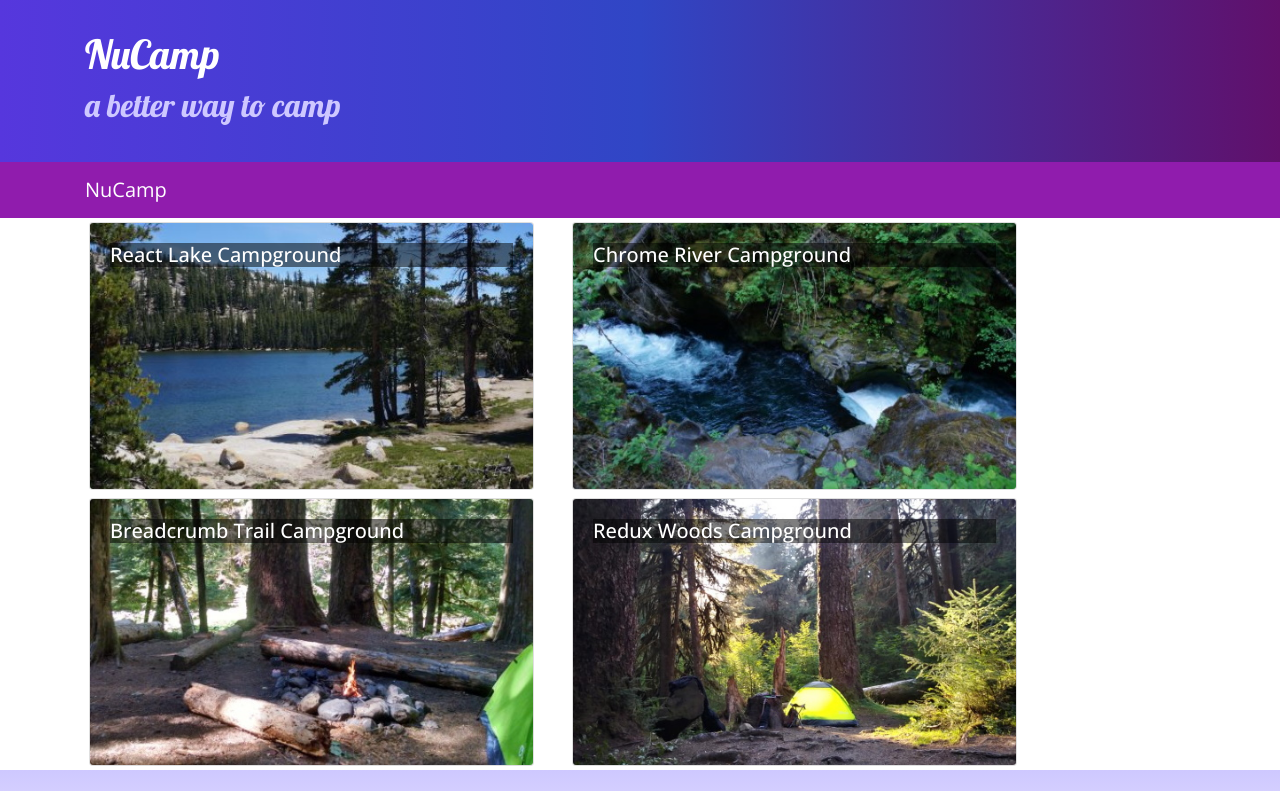
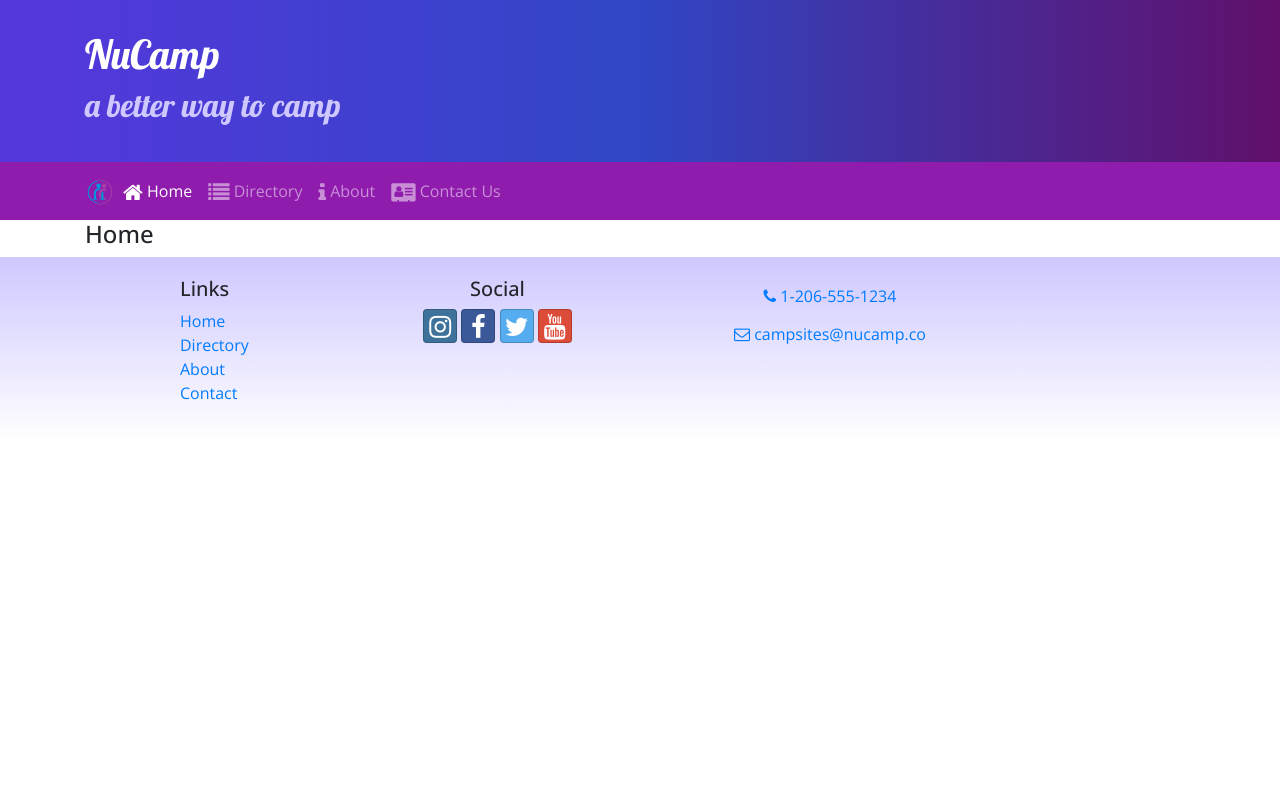
Before and after one commit to nmarofsky/BartArtReact, a React (Create React App) app: page /home in a window 1280 px wide. Shown: the top 791 px of the page. Built offline with nearby package versions, Linux system fonts and the light colour scheme.

Commit message:
React Router

```diff
--- a/package.json
+++ b/package.json
@@ -12,6 +12,7 @@
     "react": "^16.13.1",
     "react-dom": "^16.13.1",
     "react-popper": "0.9.2",
+    "react-router-dom": "4.2.2",
     "react-scripts": "3.4.1",
     "reactstrap": "5.0.0",
     "typeface-lobster": "^0.0.72",
--- a/src/App.js
+++ b/src/App.js
@@ -1,13 +1,16 @@
 import React, { Component } from 'react';
 import Main from './components/MainComponent';
+import { BrowserRouter } from 'react-router-dom';
 import './App.css';
 
 class App extends Component {
   render() {
       return (
-          <div className="App">
-             <Main />
-          </div>
+          <BrowserRouter>
+            <div className="App">
+              <Main />
+            </div>
+          </BrowserRouter>
         );
     };
 }
--- a/src/components/DirectoryComponents.js
+++ b/src/components/DirectoryComponents.js
@@ -2,9 +2,9 @@
 import { Card, CardImg, CardImgOverlay, CardTitle } from 'reactstrap';
 
 
-function RenderDirectoryItem({campsite, onClick}) {
+function RenderDirectoryItem({campsite}) {
     return (
-        <Card onClick={() => onClick(campsite.id)}>
+        <Card>
             <CardImg width="100%" src={campsite.image} alt={campsite.name} />
             <CardImgOverlay>
                 <CardTitle>{campsite.name}</CardTitle>
@@ -18,7 +18,7 @@
         const directory = props.campsites.map(campsite => {
             return (
                 <div key={campsite.id} className="col-md-5 m-1">
-                   <RenderDirectoryItem campsite={campsite} onClick={props.onClick} />
+                   <RenderDirectoryItem campsite={campsite}/>
                 </div>
             );
         });
--- a/src/components/FooterComponent.js
+++ b/src/components/FooterComponent.js
@@ -1,4 +1,5 @@
 import React from 'react';
+import { Link } from 'react-router-dom';
 
 function Footer(props) {
     return (
@@ -8,10 +9,10 @@
                     <div className="col-4 col-sm-2 offset-1">
                         <h5>Links</h5>
                         <ul className="list-unstyled">
-                            <li><a href="#">Home</a></li>
-                            <li><a href="#">About</a></li>
-                            <li><a href="#">Directory</a></li>
-                            <li><a href="#">Contact</a></li>
+                            <li><Link to='/home'>Home</Link></li>
+                            <li><Link to='/directory'>Directory</Link></li>
+                            <li><Link to='/aboutus'>About</Link></li>
+                            <li><Link to='/contactus'>Contact</Link></li>
                         </ul>
                     </div>
                     <div className="col-6 col-sm-3 text-center">
--- a/src/components/HeaderComponent.js
+++ b/src/components/HeaderComponent.js
@@ -1,8 +1,24 @@
 import React, { Component }  from 'react';
-import { Navbar, NavbarBrand, Jumbotron } from 'reactstrap';
-
+import { Nav, Navbar, NavbarBrand, NavbarToggler, Collapse, NavItem, Jumbotron } from 'reactstrap';
+import { NavLink } from 'react-router-dom';
 
 class Header extends Component {
+
+    constructor(props) {
+        super(props);
+
+        this.toggleNav = this.toggleNav.bind(this);
+        this.state = {
+          isNavOpen: false
+        };
+    }
+
+    toggleNav() {
+        this.setState({
+            isNavOpen: !this.state.isNavOpen
+        });
+    }
+
     render() {
         return (
             <React.Fragment>
@@ -16,9 +32,34 @@
                         </div>
                     </div>
                 </Jumbotron>
-                <Navbar dark sticky="top">
+                <Navbar dark sticky="top" expand="md">
                     <div className="container">
-                        <NavbarBrand href="/">NuCamp</NavbarBrand>
+                        <NavbarBrand className="mr-auto" href="/"><img src="/assets/images/logo.png" height="30" width="30" alt="NuCamp Logo" /></NavbarBrand>
+                        <NavbarToggler onClick={this.toggleNav} />
+                        <Collapse isOpen={this.state.isNavOpen} navbar>
+                            <Nav navbar>
+                                <NavItem>
+                                    <NavLink className="nav-link" to="/home">
+                                        <i className="fa fa-home fa-lg" /> Home
+                                    </NavLink>
+                                </NavItem>
+                                <NavItem>
+                                    <NavLink className="nav-link" to="/directory">
+                                        <i className="fa fa-list fa-lg" /> Directory
+                                    </NavLink>
+                                </NavItem>
+                                <NavItem>
+                                    <NavLink className="nav-link" to="/aboutus">
+                                        <i className="fa fa-info fa-lg" /> About
+                                    </NavLink>
+                                </NavItem>
+                                <NavItem>
+                                    <NavLink className="nav-link" to="/contactus">
+                                        <i className="fa fa-address-card fa-lg" /> Contact Us
+                                    </NavLink>
+                                </NavItem>
+                            </Nav>
+                        </Collapse>
                     </div>
                 </Navbar>
             </React.Fragment>
--- /dev/null
+++ b/src/components/HomeComponent.js
@@ -0,0 +1,11 @@
+import React from 'react';
+
+function Home(props) {
+    return (
+        <div className="container">
+            <h4>Home</h4>
+        </div>
+    );
+}
+
+export default Home;
--- a/src/components/MainComponent.js
+++ b/src/components/MainComponent.js
@@ -3,6 +3,8 @@
 import CampsiteInfo from './CampsiteInfoComponent';
 import Header from './HeaderComponent';
 import Footer from './FooterComponent';
+import Home from './HomeComponent';
+import { Switch, Route, Redirect } from 'react-router-dom';
 import { CAMPSITES } from '../shared/campsites';
 
 class Main extends Component {
@@ -10,22 +12,27 @@
         super(props);
         this.state = {
             campsites: CAMPSITES,
-            selectedCampsite: null
         };
     }
 
-    onCampsiteSelect(campsiteId) {
-        this.setState({selectedCampsite: campsiteId});
+  render() {
+
+    const HomePage = () => {
+        return (
+            <Home />
+        );
     }
 
-  render() {
-      return (
-          <div>
-              <Header />
-              <Directory campsites={this.state.campsites} onClick={campsiteId => this.onCampsiteSelect(campsiteId)} />
-              <CampsiteInfo campsite= {this.state.campsites.filter(campsite => campsite.id === this.state.selectedCampsite)[0]} />
-              <Footer />
-          </div>
+    return (
+        <div>
+            <Header />
+            <Switch>
+                <Route path='/home' component={HomePage} />
+                <Route exact path='/directory' render={() => <Directory campsites={this.state.campsites} />} />
+                <Redirect to='/home' />
+            </Switch>
+            <Footer />
+        </div>
       );
   }
 }
```
Also changed, not shown: 1 other file (tests, documents, lock files or other folders).
